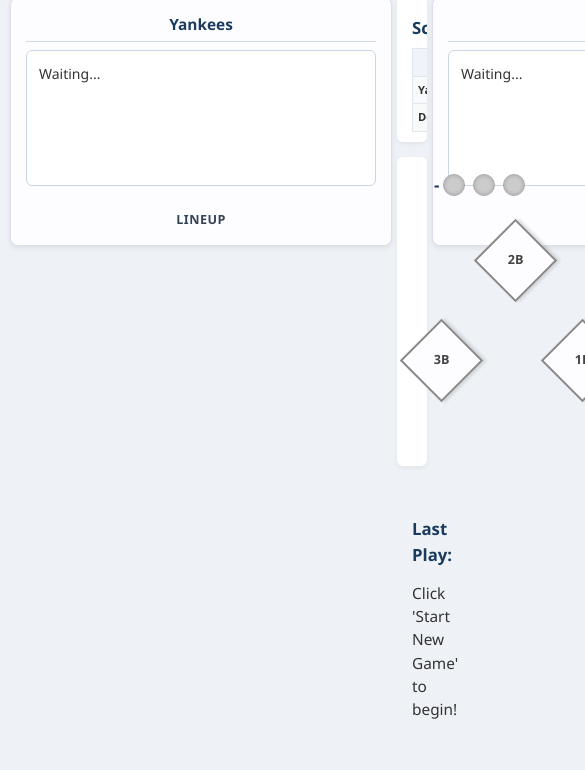
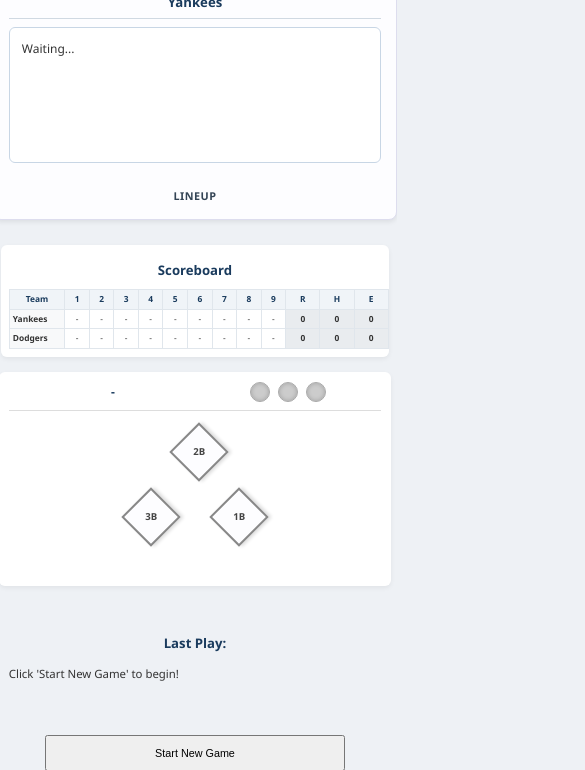
Before and after one commit to Lanternko/Baseball, a plain HTML site: page index.html in a window 390 px wide. Shown: the part 64-834 px from the top of the page, 585 px wide, since content can reach past the window. Drawn offline with Linux system fonts and the light colour scheme.

Commit message:
Adapt to Phones

```diff
--- a/style.css
+++ b/style.css
@@ -208,3 +208,200 @@
 .outcome-homerun { color: #007bff; font-size: 1.3em; min-height: 30px; font-weight: bold; text-shadow: 1px 1px 2px rgba(0,0,0,0.3); }
 .outcome-single, .outcome-double, .outcome-triple { color: deepskyblue; font-weight: bold; }
 .outcome-walk, .outcome-walks { color: royalblue; }
+
+
+/* 中等螢幕到手機 - 主要斷點 */
+@media (max-width: 768px) {
+    body {
+        font-size: 13px; /* 可略微調整基礎字體大小 */
+        padding: 5px;    /* 減少 body 邊距 */
+    }
+
+    h1 {
+        font-size: 1.5em; /* 調整標題大小 */
+        margin-bottom: 8px;
+    }
+
+    h2 {
+        font-size: 1.1em;
+    }
+
+    .game-layout {
+        flex-direction: column; /* 將主區塊改為垂直堆疊 */
+        align-items: center;    /* 堆疊後居中對齊 */
+        gap: 15px;              /* 調整區塊間距 */
+    }
+
+    .team-panel {
+        width: 95%;             /* 讓資訊面板佔據大部分寬度 */
+        max-width: 450px;       /* 設定最大寬度，避免在稍大平板上過寬 */
+        margin-bottom: 10px;
+        max-height: none;       /* 允許面板內容增長 */
+        order: initial;         /* 確保在 column 方向時順序正確 */
+    }
+
+    /* 如果希望客隊資訊在最上面，主隊在最下面 */
+    #awayTeamPanel { order: 1; }
+    .main-game-area { order: 2; width: 95%; }
+    #homeTeamPanel { order: 3; }
+
+
+    .current-player-display h5 {
+        font-size: 1em;
+    }
+    .current-player-display .player-main-name {
+        font-size: 1.15em;
+    }
+    .current-player-display .player-stats-detailed {
+        font-size: 0.85em;
+        gap: 2px 8px; /* 縮小能力值標籤與數值的間距 */
+    }
+    .current-player-display .stat-value {
+        padding: 1px 4px; /* 縮小能力值背景的 padding */
+    }
+
+    .team-panel li {
+        font-size: 0.8em;
+        padding: 5px 2px;
+    }
+}
+
+/* style.css (繼續追加於 @media (max-width: 768px) 內部) */
+
+.scoreboard-container {
+    padding: 8px; /* 減少計分板容器內邊距 */
+}
+
+#scoreboard th, #scoreboard td {
+    padding: 4px;       /* 減少儲存格內邊距 */
+    font-size: 0.75em;  /* 縮小計分板字體 */
+    min-width: 18px;    /* 調整最小寬度 */
+}
+#scoreboard .team-name {
+    min-width: 50px;
+}
+    #scoreboard .total-runs,
+    #scoreboard .total-hits,
+    #scoreboard .total-errors {
+    min-width: 25px;
+}
+
+
+.field-display {
+    padding: 10px; /* 減少球場顯示區內邊距 */
+}
+
+.field-header {
+    font-size: 1em;   /* 調整局數/出局數字體 */
+    margin-bottom: 12px;
+}
+.out-light {
+    width: 18px; height: 18px; /* 縮小出局燈 */
+}
+
+.field-display .diamond-area {
+    width: 160px;  /* 縮小壘包區域 */
+    height: 160px;
+    margin: 20px auto 15px auto;
+}
+
+.field-display .diamond-area .base {
+    width: 45px; /* 縮小壘包本身 */
+    height: 45px;
+    font-size: 0.8em;
+}
+
+/* 調整跑者名稱的相對位置 */
+#runnerName1B { top: calc(50% - 10px); right: -65px; font-size: 0.75em; padding: 1px 3px;}
+#runnerName2B { top: -30px; left: 50%; transform: translateX(-50%); font-size: 0.75em; padding: 1px 3px;}
+#runnerName3B { top: calc(50% - 10px); left: -65px; font-size: 0.75em; padding: 1px 3px;}
+
+#at-bat-outcome {
+    padding: 10px;
+}
+#outcome-text {
+    font-size: 1em; /* 調整結果文字大小 */
+    min-height: 20px;
+}
+.outcome-homerun { /* 全壘打文字稍微小一點，避免換行 */
+    font-size: 1.15em;
+}
+
+
+.game-controls button {
+    padding: 12px 20px; /* 調整按鈕大小 */
+    font-size: 1em;
+    margin: 8px 0;      /* 增加按鈕垂直間距 */
+    display: block;     /* 讓按鈕獨佔一行 */
+    width: 90%;         /* 設定按鈕寬度 */
+    max-width: 300px;   /* 按鈕最大寬度 */
+    margin-left: auto;
+    margin-right: auto;
+}
+/* 如果希望兩個按鈕並排且佔滿寬度，可以這樣：
+#startGameButton, #nextPlayButton {
+    width: calc(50% - 10px);
+    margin: 5px;
+    box-sizing: border-box;
+}
+.game-controls {
+    display: flex;
+    flex-wrap: wrap;
+    justify-content: center;
+}
+*/
+
+/* style.css (在 768px 的 @media 外部，新增一個更小的斷點) */
+
+@media (max-width: 480px) {
+    body {
+        font-size: 12px; /* 進一步縮小基礎字體 */
+    }
+    h1 {
+        font-size: 1.3em;
+    }
+
+    .team-panel {
+        width: 98%; /* 面板幾乎佔滿 */
+    }
+    .main-game-area {
+        width: 98%;
+    }
+
+    /* 如果計分板在小螢幕上仍然太寬，可以讓其水平滾動 */
+    .scoreboard-container {
+        overflow-x: auto;
+    }
+    #scoreboard {
+        /* 設定一個最小寬度，確保表格內容不會被過度壓縮 */
+        min-width: 380px; /* 可根據實際內容調整 */
+    }
+     #scoreboard th, #scoreboard td {
+        font-size: 0.7em;
+        padding: 3px;
+        min-width: 16px;
+    }
+    #scoreboard .team-name {
+        min-width: 45px;
+    }
+
+    .field-display .diamond-area {
+        width: 130px; /* 更小的壘包區域 */
+        height: 130px;
+    }
+    .field-display .diamond-area .base {
+        width: 38px; /* 更小的壘包 */
+        height: 38px;
+    }
+    #runnerName1B { top: calc(50% - 8px); right: -55px; font-size: 0.7em; }
+    #runnerName2B { top: -25px; font-size: 0.7em;}
+    #runnerName3B { top: calc(50% - 8px); left: -55px; font-size: 0.7em;}
+
+    .game-controls button {
+        padding: 10px 15px;
+        font-size: 0.9em;
+    }
+    #outcome-text {
+        font-size: 0.95em;
+    }
+}
```
